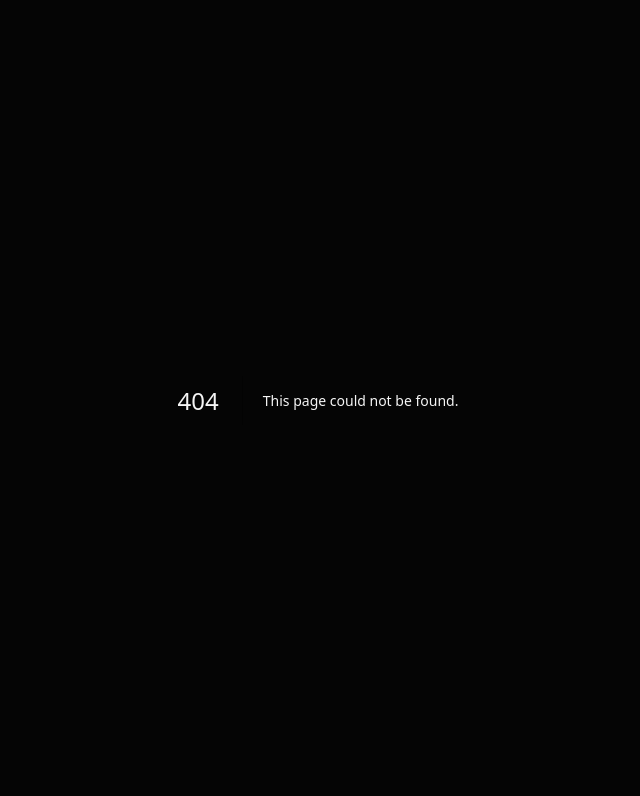
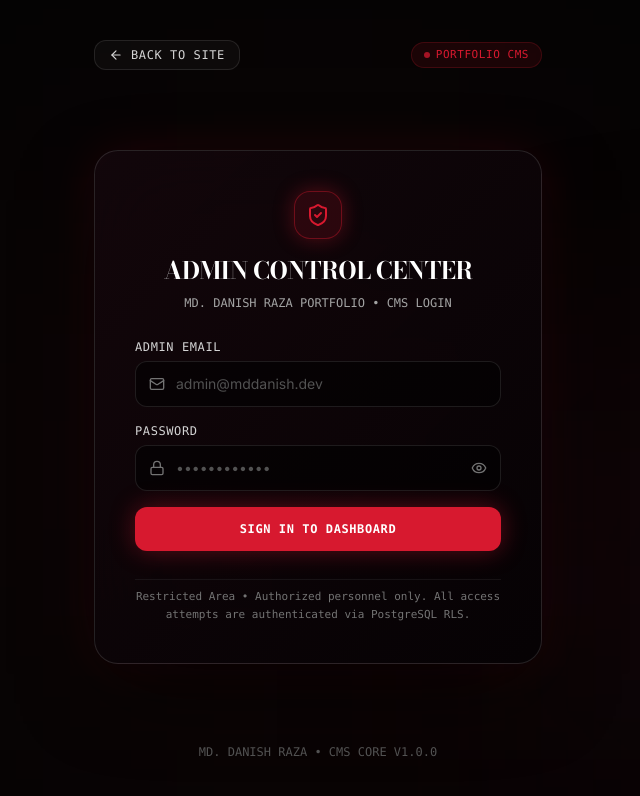
Before and after one commit to mddanish-31/My_Portfolio, a Next.js app: page /admin/login in a window 1280 px wide. Before the commit this address had no page. Shown: the top 796 px of the page, without its empty margins (322-962 px from the left). Built offline with nearby package versions, Linux system fonts and the light colour scheme.

Commit message:
Create page.tsx

```diff
--- /dev/null
+++ b/app/admin/login/page.tsx
@@ -0,0 +1,212 @@
+'use client';
+
+import React, { useState } from 'react';
+import Link from 'next/link';
+import { useRouter } from 'next/navigation';
+import { ShieldCheck, Lock, Mail, Eye, EyeOff, ArrowLeft, Loader2, AlertCircle } from 'lucide-react';
+import { createClient } from '@/lib/supabase/client';
+
+export default function AdminLoginPage() {
+  const router = useRouter();
+  const [email, setEmail] = useState('');
+  const [password, setPassword] = useState('');
+  const [showPassword, setShowPassword] = useState(false);
+  const [loading, setLoading] = useState(false);
+  const [error, setError] = useState<string | null>(null);
+
+  const handleSubmit = async (e: React.FormEvent) => {
+    e.preventDefault();
+    if (!email.trim() || !password.trim()) {
+      setError('Please enter both email and password.');
+      return;
+    }
+
+    setLoading(true);
+    setError(null);
+
+    try {
+      const supabase = createClient();
+      if (!supabase) {
+        throw new Error('Supabase client could not be initialized. Please check your environment variables.');
+      }
+
+      const { data, error: authError } = await supabase.auth.signInWithPassword({
+        email: email.trim(),
+        password: password.trim(),
+      });
+
+      if (authError) {
+        // Safe, non-sensitive error message
+        if (authError.message.includes('Invalid login credentials')) {
+          setError('Invalid email or password. Please check your credentials.');
+        } else {
+          setError(authError.message || 'Authentication failed. Please try again.');
+        }
+        setLoading(false);
+        return;
+      }
+
+      if (data?.session) {
+        // Redirect to admin dashboard and trigger server re-validation
+        router.push('/admin');
+        router.refresh();
+      } else {
+        setError('Unable to establish an authenticated session.');
+        setLoading(false);
+      }
+    } catch (err: unknown) {
+      const msg = err instanceof Error ? err.message : 'An unexpected error occurred during login.';
+      setError(msg);
+      setLoading(false);
+    }
+  };
+
+  return (
+    <div className="min-h-screen bg-[#040404] text-[#ded8cf] flex flex-col justify-between p-6 sm:p-10 relative overflow-hidden select-none">
+      {/* Background ambient glows */}
+      <div
+        className="absolute top-1/4 left-1/2 -translate-x-1/2 w-[550px] h-[550px] bg-crimson/[0.08] blur-[160px] pointer-events-none"
+        aria-hidden="true"
+      />
+      <div
+        className="absolute bottom-10 right-10 w-[350px] h-[350px] bg-[#220710]/40 blur-[130px] pointer-events-none"
+        aria-hidden="true"
+      />
+
+      {/* Top Header */}
+      <header className="relative z-10 max-w-md mx-auto w-full flex items-center justify-between">
+        <Link
+          href="/"
+          className="inline-flex items-center gap-2 px-3.5 py-1.5 rounded-xl bg-white/[0.03] hover:bg-white/[0.08] border border-white/10 hover:border-white/20 text-xs font-mono uppercase tracking-wider text-neutral-300 transition-all cursor-pointer"
+        >
+          <ArrowLeft size={14} />
+          <span>Back to Site</span>
+        </Link>
+
+        <div className="flex items-center gap-1.5 px-3 py-1 rounded-full bg-crimson/10 border border-crimson/20 text-[11px] font-mono text-crimson font-medium tracking-wider uppercase">
+          <span className="w-1.5 h-1.5 rounded-full bg-crimson animate-pulse" />
+          <span>PORTFOLIO CMS</span>
+        </div>
+      </header>
+
+      {/* Main Login Card */}
+      <main className="relative z-10 max-w-md mx-auto w-full my-auto py-10">
+        <div className="p-8 sm:p-10 rounded-3xl bg-[linear-gradient(135deg,rgba(20,7,12,0.88)_0%,rgba(6,2,4,0.96)_100%)] border border-white/[0.12] shadow-[0_30px_90px_-20px_rgba(0,0,0,0.9),0_0_50px_rgba(215,25,47,0.12)] backdrop-blur-2xl space-y-7">
+
+          {/* Brand & Eyebrow */}
+          <div className="space-y-2 text-center">
+            <div className="w-12 h-12 rounded-2xl bg-crimson/15 border border-crimson/40 flex items-center justify-center text-crimson shadow-[0_0_20px_rgba(215,25,47,0.35)] mx-auto mb-4">
+              <ShieldCheck size={24} />
+            </div>
+            <h1 className="text-xl sm:text-2xl font-bold uppercase tracking-tight text-white font-editorial">
+              Admin Control Center
+            </h1>
+            <p className="text-xs font-mono text-neutral-400">
+              MD. DANISH RAZA PORTFOLIO • CMS LOGIN
+            </p>
+          </div>
+
+          {/* Error Banner */}
+          {error && (
+            <div className="p-3.5 rounded-xl bg-crimson/[0.12] border border-crimson/40 flex items-start gap-2.5 text-xs text-red-200 animate-fadeIn">
+              <AlertCircle size={16} className="text-crimson shrink-0 mt-0.5" />
+              <p className="leading-relaxed font-sans">{error}</p>
+            </div>
+          )}
+
+          {/* Form */}
+          <form onSubmit={handleSubmit} className="space-y-4">
+            {/* Email Field */}
+            <div className="space-y-1.5">
+              <label
+                htmlFor="admin-email"
+                className="block text-xs font-mono font-medium tracking-wider text-neutral-300 uppercase"
+              >
+                Admin Email
+              </label>
+              <div className="relative">
+                <div className="absolute inset-y-0 left-0 pl-3.5 flex items-center pointer-events-none text-neutral-500">
+                  <Mail size={16} />
+                </div>
+                <input
+                  id="admin-email"
+                  type="email"
+                  autoComplete="email"
+                  required
+                  value={email}
+                  onChange={(e) => setEmail(e.target.value)}
+                  placeholder="admin@mddanish.dev"
+                  disabled={loading}
+                  className="w-full pl-10 pr-4 py-3 rounded-xl bg-black/50 border border-white/10 focus:border-crimson focus:ring-1 focus:ring-crimson focus:outline-none text-sm text-white placeholder:text-neutral-600 transition-all font-sans"
+                />
+              </div>
+            </div>
+
+            {/* Password Field */}
+            <div className="space-y-1.5">
+              <label
+                htmlFor="admin-password"
+                className="block text-xs font-mono font-medium tracking-wider text-neutral-300 uppercase"
+              >
+                Password
+              </label>
+              <div className="relative">
+                <div className="absolute inset-y-0 left-0 pl-3.5 flex items-center pointer-events-none text-neutral-500">
+                  <Lock size={16} />
+                </div>
+                <input
+                  id="admin-password"
+                  type={showPassword ? 'text' : 'password'}
+                  autoComplete="current-password"
+                  required
+                  value={password}
+                  onChange={(e) => setPassword(e.target.value)}
+                  placeholder="••••••••••••"
+                  disabled={loading}
+                  className="w-full pl-10 pr-11 py-3 rounded-xl bg-black/50 border border-white/10 focus:border-crimson focus:ring-1 focus:ring-crimson focus:outline-none text-sm text-white placeholder:text-neutral-600 transition-all font-sans font-mono"
+                />
+                <button
+                  type="button"
+                  onClick={() => setShowPassword(!showPassword)}
+                  className="absolute inset-y-0 right-0 pr-3.5 flex items-center text-neutral-500 hover:text-neutral-300 transition-colors"
+                  aria-label={showPassword ? 'Hide password' : 'Show password'}
+                >
+                  {showPassword ? <EyeOff size={16} /> : <Eye size={16} />}
+                </button>
+              </div>
+            </div>
+
+            {/* Sign In Action Button */}
+            <button
+              type="submit"
+              disabled={loading}
+              className="w-full mt-2 py-3.5 px-4 rounded-xl bg-crimson hover:bg-[#b81427] active:scale-[0.99] disabled:opacity-50 disabled:pointer-events-none text-white font-mono text-xs font-bold uppercase tracking-wider flex items-center justify-center gap-2 shadow-[0_0_25px_rgba(215,25,47,0.4)] transition-all cursor-pointer"
+            >
+              {loading ? (
+                <>
+                  <Loader2 size={16} className="animate-spin" />
+                  <span>AUTHENTICATING...</span>
+                </>
+              ) : (
+                <span>SIGN IN TO DASHBOARD</span>
+              )}
+            </button>
+          </form>
+
+          {/* Security Notice */}
+          <div className="pt-2 border-t border-white/[0.06] text-center">
+            <p className="text-[11px] font-mono text-neutral-500 leading-relaxed">
+              Restricted Area • Authorized personnel only. All access attempts are authenticated via PostgreSQL RLS.
+            </p>
+          </div>
+
+        </div>
+      </main>
+
+      {/* Footer */}
+      <footer className="relative z-10 max-w-md mx-auto w-full text-center text-xs font-mono text-neutral-600">
+        <span>MD. DANISH RAZA • CMS CORE V1.0.0</span>
+      </footer>
+    </div>
+  );
+}
```
